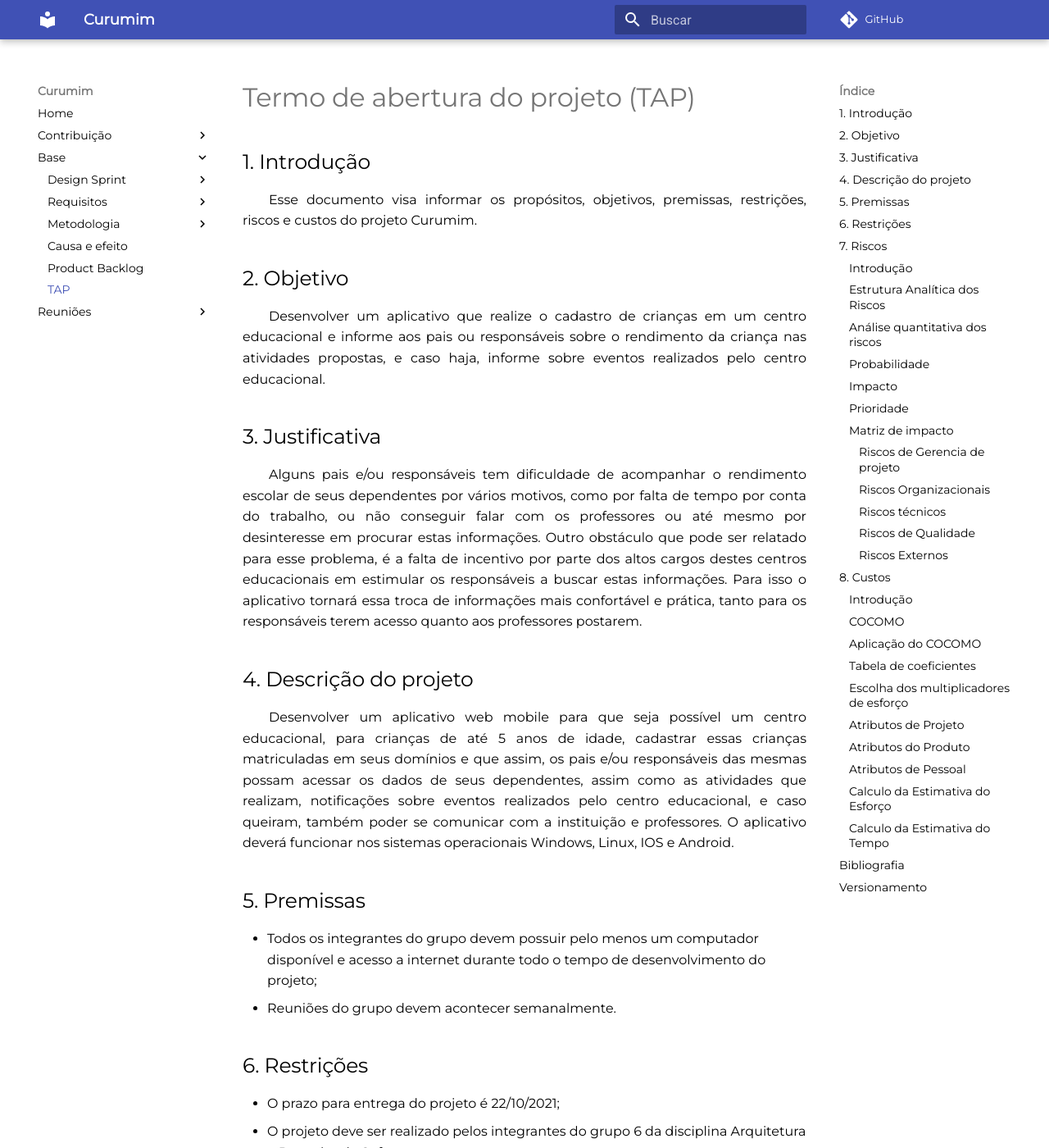
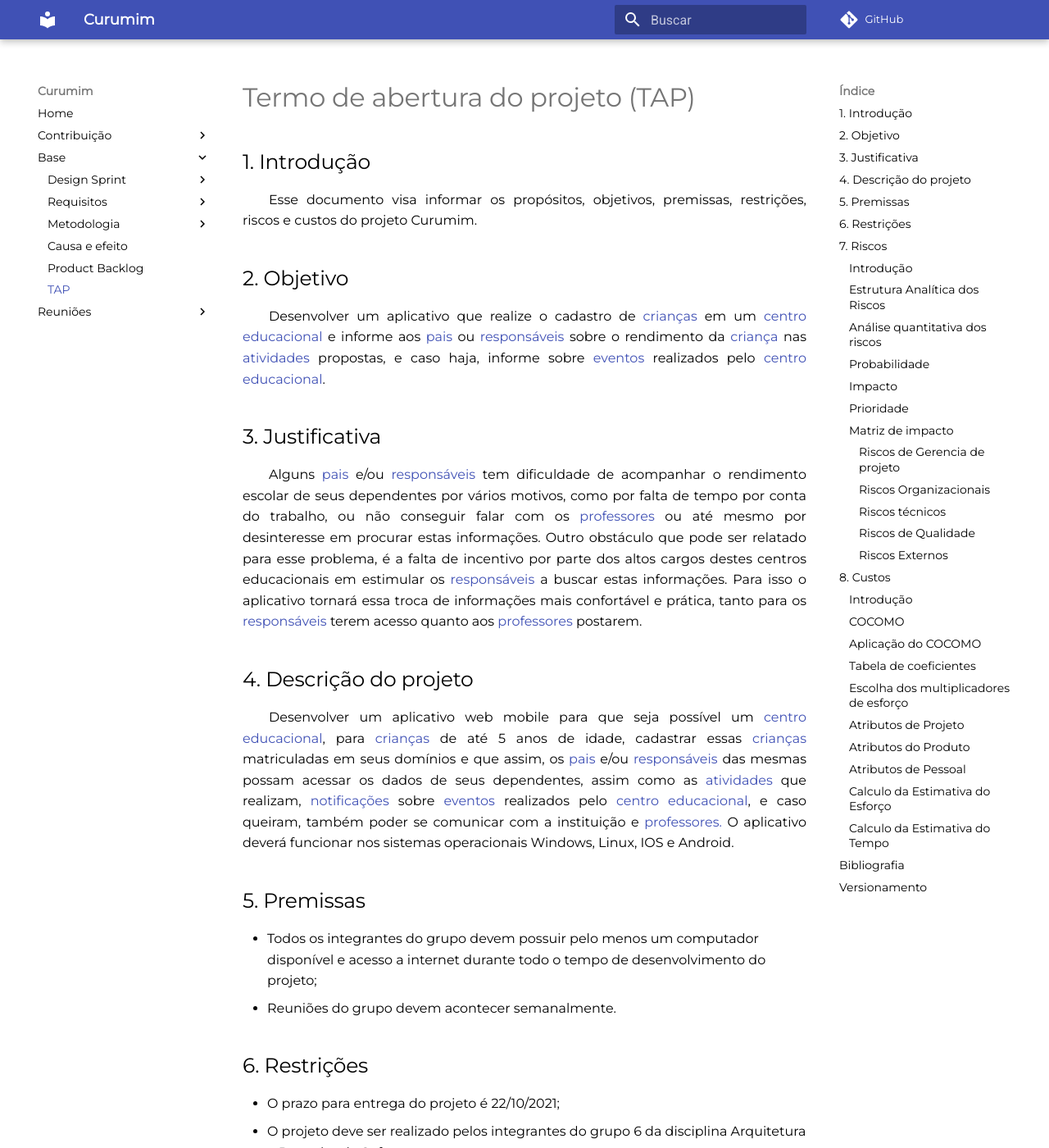
Before and after one commit to UnBArqDsw2021-1/2021.1_G6_Curumim, an MkDocs documentation site: the page built from docs/base/tap/tap.md, in a window 1280 px wide and 1400 px high. Shown: the whole window at 82% size. Built offline with MkDocs 1.6.1 and Material for MkDocs 9.7.7, drawn with Linux system fonts in a browser that asks for light colours; comment, search, counter and statistics services are not loaded; some of the changed lines change nothing that is shown; some of the changed text lies outside the part shown.

Commit message:
doc(#48) correção da linkagem do léxico.

```diff
--- a/docs/base/tap/tap.md
+++ b/docs/base/tap/tap.md
@@ -6,18 +6,18 @@
 
 ## 2. Objetivo
 
-&emsp;&emsp;Desenvolver um aplicativo que realize o cadastro de crianças em um centro educacional e informe aos pais ou responsáveis sobre o rendimento da criança nas atividades propostas, e caso haja, informe sobre eventos realizados pelo centro educacional.
+&emsp;&emsp;Desenvolver um aplicativo que realize o cadastro de <a href=/base/requisitos/modelagem/lexicos/#lexico-criança>crianças</a> em um <a href=/base/requisitos/modelagem/lexicos/#lexico-centroeducacional>centro educacional</a> e informe aos <a href=/base/requisitos/modelagem/lexicos/#lexico-pais>pais</a> ou <a href=/base/requisitos/modelagem/lexicos/#lexico-responsavel>responsáveis</a> sobre o rendimento da <a href=/base/requisitos/modelagem/lexicos/#lexico-criança>criança</a> nas <a href=/base/requisitos/modelagem/lexicos/#lexico-atividade>atividades</a> propostas, e caso haja, informe sobre <a href=/base/requisitos/modelagem/lexicos/#lexico-evento>eventos</a> realizados pelo <a href=/base/requisitos/modelagem/lexicos/#lexico-centroeducacional>centro educacional</a>.
 
 
 ## 3. Justificativa
 
 
-&emsp;&emsp;Alguns pais e/ou responsáveis tem dificuldade de acompanhar o rendimento escolar de seus dependentes por vários motivos, como por falta de tempo por conta do trabalho, ou não conseguir falar com os professores ou até mesmo por desinteresse em procurar estas informações. Outro obstáculo que pode ser relatado para esse problema, é a falta de incentivo por parte dos altos cargos destes centros educacionais em estimular os responsáveis a buscar estas informações. Para isso o aplicativo tornará essa troca de informações mais confortável e prática, tanto para os responsáveis terem acesso quanto aos professores postarem.
+&emsp;&emsp;Alguns <a href=/base/requisitos/modelagem/lexicos/#lexico-pais>pais</a> e/ou <a href=/base/requisitos/modelagem/lexicos/#lexico-responsavel>responsáveis</a> tem dificuldade de acompanhar o rendimento escolar de seus dependentes por vários motivos, como por falta de tempo por conta do trabalho, ou não conseguir falar com os <a href=/base/requisitos/modelagem/lexicos/#lexico-professor>professores</a> ou até mesmo por desinteresse em procurar estas informações. Outro obstáculo que pode ser relatado para esse problema, é a falta de incentivo por parte dos altos cargos destes centros educacionais em estimular os <a href=/base/requisitos/modelagem/lexicos/#lexico-responsavel>responsáveis</a> a buscar estas informações. Para isso o aplicativo tornará essa troca de informações mais confortável e prática, tanto para os <a href=/base/requisitos/modelagem/lexicos/#lexico-responsavel>responsáveis</a> terem acesso quanto aos <a href=/base/requisitos/modelagem/lexicos/#lexico-professor>professores</a> postarem.
 
 ## 4. Descrição do projeto
 
 
-&emsp;&emsp;Desenvolver um aplicativo web mobile para que seja possível um centro educacional, para crianças de até 5 anos de idade, cadastrar essas crianças matriculadas em seus domínios e que assim, os pais e/ou responsáveis das mesmas possam acessar os dados de seus dependentes, assim como as atividades que realizam, notificações sobre eventos realizados pelo centro educacional, e caso queiram, também poder se comunicar com a instituição e professores. O aplicativo deverá funcionar nos sistemas operacionais Windows, Linux, IOS e Android.
+&emsp;&emsp;Desenvolver um aplicativo web mobile para que seja possível um <a href=/base/requisitos/modelagem/lexicos/#lexico-centroeducacional>centro educacional</a>, para <a href=/base/requisitos/modelagem/lexicos/#lexico-criança>crianças</a> de até 5 anos de idade, cadastrar essas <a href=/base/requisitos/modelagem/lexicos/#lexico-criança>crianças</a> matriculadas em seus domínios e que assim, os <a href=/base/requisitos/modelagem/lexicos/#lexico-pais>pais</a> e/ou <a href=/base/requisitos/modelagem/lexicos/#lexico-responsavel>responsáveis</a> das mesmas possam acessar os dados de seus dependentes, assim como as <a href=/base/requisitos/modelagem/lexicos/#lexico-atividade>atividades</a> que realizam, <a href=/base/requisitos/modelagem/lexicos/#lexico-notificar>notificações</a> sobre <a href=/base/requisitos/modelagem/lexicos/#lexico-evento>eventos</a> realizados pelo <a href=/base/requisitos/modelagem/lexicos/#lexico-centroeducacional>centro educacional</a>, e caso queiram, também poder se comunicar com a instituição e <a href=/base/requisitos/modelagem/lexicos/#lexico-professor>professores.</a> O aplicativo deverá funcionar nos sistemas operacionais Windows, Linux, IOS e Android.
 
 ## 5. Premissas
 
@@ -75,7 +75,7 @@
 #### Riscos de Gerencia de projeto
 |    Risco    | Impacto |  Probabilidade |  Prevenção  |  Resposta |  Prioridade    |
 |:----------:|:------:|:-------:|:------:|:-------:|:------:|
-| Alteração no escopo do projeto. | Alto | Alta | Boa comunicação com os stakeholders. | Aprimorar a capacidade de entender os requisitos e documentá-los. | 16 |
+| Alteração no escopo do projeto. | Alto | Alta | Boa comunicação com os <a href=/base/requisitos/modelagem/lexicos/#lexico-stakeholder>stakeholders.</a> | Aprimorar a capacidade de entender os requisitos e documentá-los. | 16 |
 | Divergência na grade horária dos integrantes. | Alto | Média | Transparência com relação aos horários disponíveis. | Estratégia na distribuição de tarefas, pareamento ou outra maneira justa na divisão.  | 12 |
 | Falha no autogerenciamento do grupo. | Muito alto | Média | Cada membro deve estar ciente do seu papel e suas responsabilidades dentro da equipe. | Cobrança mútua por parte do grupo. | 15 |
 | Cronograma incoerente com a realidade do projeto. | Alto | Média | Adaptar os prazos e atividades em um escopo viável.  | Refatorar o cronograma. | 12 |
```
